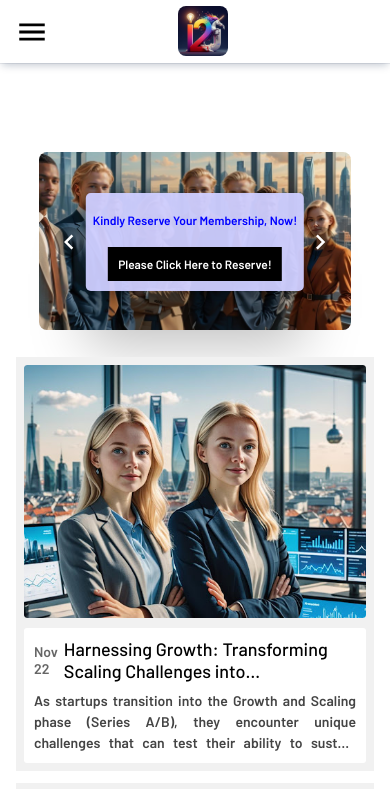
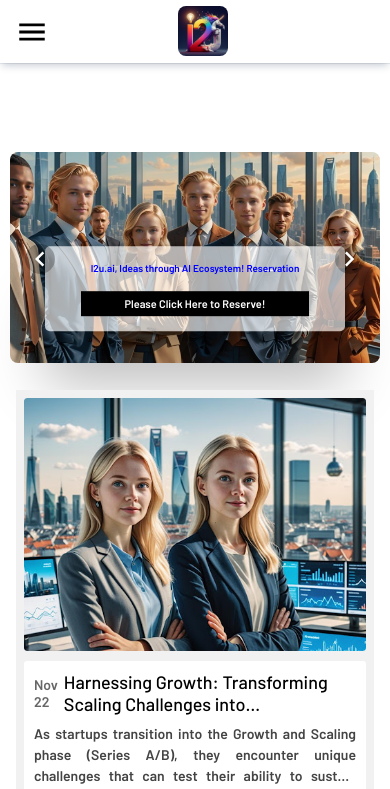
Before and after one commit to Mithilesh-1405/I2U_REACT, a React (Create React App) app: page / in a window 390 px wide. Shown: the top 789 px of the page. Built offline with nearby package versions, Linux system fonts and the light colour scheme.

Commit message:
slider change

```diff
--- a/src/components/ImageSlider.js
+++ b/src/components/ImageSlider.js
@@ -26,7 +26,7 @@ function ImageSlider({ slides }) {
       <div className="slider_container_2">
         <div className={`slide ${fadeState}`}>
           <img src={slides[slideIndex].url} alt="slide_image" />
-          <div className="slide_content" style={{backgroundColor: slides[slideIndex].bgColor}}>
+          <div className="slide_content">
             <p className="title" style={{color: slides[slideIndex].color}}>{slides[slideIndex].title}</p>
             <p className="link">
               <a href={slides[slideIndex].link}>Please Click Here to Reserve!</a>
--- a/src/pages/Homepage.js
+++ b/src/pages/Homepage.js
@@ -47,7 +47,7 @@ function Homepage() {
   const sliderImages = [
     {
       url: res1,
-      title: "Kindly Reserve Your Membership, Now!",
+      title: "I2u.ai, Ideas through AI Ecosystem! Reservation",
       link: "https://i2u.ai/reservation.html",
       color:"blue",
       bgColor:"rgba(206, 206, 255,0.949)"
@@ -56,12 +56,12 @@ function Homepage() {
       url: res2,
       title: "I2u.ai, Ideas through AI Ecosystem! Reservation",
       link: "https://i2u.ai/reservation.html",
-      color:"purple",
+      color:"#4B5A20",
       bgColor:'rgba(248, 235, 255, 0.949)'
     },
     {
       url: res3,
-      title: "Please Click Here to Reserve Your Membership!",
+      title: "I2u.ai, Ideas through AI Ecosystem! Reservation",
       link: "https://i2u.ai/reservation.html",
       color:"green",
       bgColor:"rgba(149, 250, 236, 0.949)"
--- a/src/styling/imageSlider.scss
+++ b/src/styling/imageSlider.scss
@@ -40,6 +40,15 @@ $desktop: 1300px;
     border-radius: 8px;
     width: 100%;
   }
+  @media screen and (max-width: 480px) {
+    width: 95%;
+  }
+  @media screen and (max-width: 768px) {
+    width: 95%;
+  }
+  @media screen and (max-width: 1024px) {
+    width: 95%;
+  }
 }
 
 .slide {
@@ -62,37 +71,81 @@ $desktop: 1300px;
   }
 
   .slide_content {
+    display: flex;
+    flex-direction: column;
+    justify-content: center;
     border-radius: 5px;
     position: absolute;
-    width: 70%;
+    background-color: rgba(255, 255, 255, 0.65);
+    width: min(50%, 600px);
+    max-height: 90%;
     top: 50%;
     left: 50%;
-    transform: translate(-50%, -50%);
+    transform: translate(-50%, -15%);
     text-align: center;
     box-shadow: rgba(0, 0, 0, 0.25) 0px 54px 55px, rgba(0, 0, 0, 0.12) 0px -12px 30px, rgba(0, 0, 0, 0.12) 0px 4px 6px, rgba(0, 0, 0, 0.17) 0px 12px 13px, rgba(0, 0, 0, 0.09) 0px -3px 5px;
-    padding: 35px;
+    padding: clamp(15px, 3vw, 35px);
+    overflow: hidden;
 
-    @media (max-width: 800px) {
-      padding: 5px;
+    .title {
+      font-size: 24px;
     }
 
     p {
-      padding: 15px 0;
+      padding: clamp(4px, 2vw, 10px) 0;
       &:first-child {
-        font-size: clamp(12px, 3vw, 28px);
+        padding-bottom: clamp(8px, 1.5vw, 20px);
+        line-height: 1.3;
       }
       &:last-child {
-        font-size: clamp(12px, 3vw, 18px);
+        font-size: clamp(12px, 1.8vw, 18px);
         a {
+          display: inline-block;
+          width: min(80%, 300px);
           background-color: black;
           text-decoration: none;
-          padding: 10px;
+          padding: clamp(6px, 1.2vw, 10px) clamp(8px, 1.5vw, 20px);
           color: white;
-          &:hover{
-
+          font-size: clamp(11px, 1.6vw, 16px);
+          &:hover {
+            background-color: #1e1f1f;
           }
         }
       }
+    }
+
+    @media (max-width: 1024px) {
+      width: min(60%, 500px);
+      transform: translate(-50%, -15%);
+      .title {
+        font-size: clamp(12px, 2vw, 24px);
+      }
+    }
+
+    @media (max-width: 768px) {
+      width: min(70%, 400px);
+      padding: clamp(10px, 2vw, 20px);
+      transform: translate(-50%, -15%);
+      .title {
+        font-size: clamp(12px, 2vw, 22px);
+      }
+
+    }
+
+    @media (max-width: 480px) {
+      width: min(85%, 300px);
+      padding: clamp(8px, 1.5vw, 15px);
+      transform: translate(-50%, -15%);
+      .title {
+        font-size: clamp(10px, 1.8vw, 20px);
+        white-space: normal;
+        word-wrap: break-word;
+        display: flex;
+        flex-direction: column;
+        align-items: center;
+        line-height: 1.4;
+      }
+
     }
   }
 }
```
